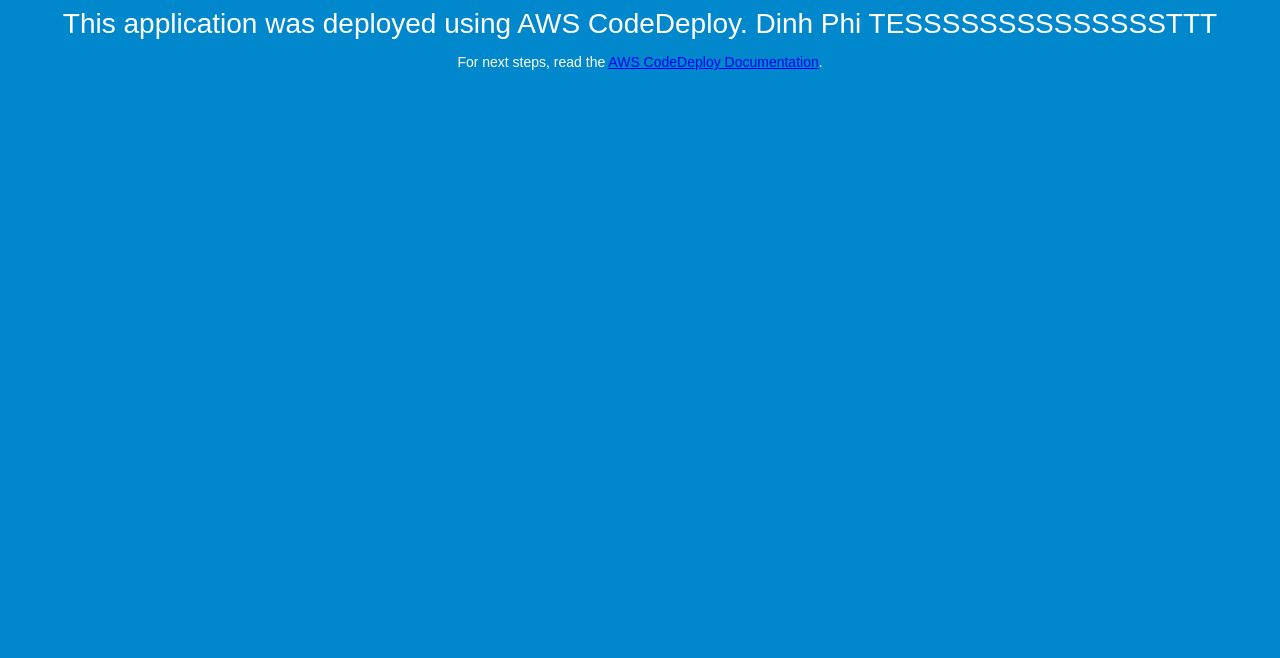
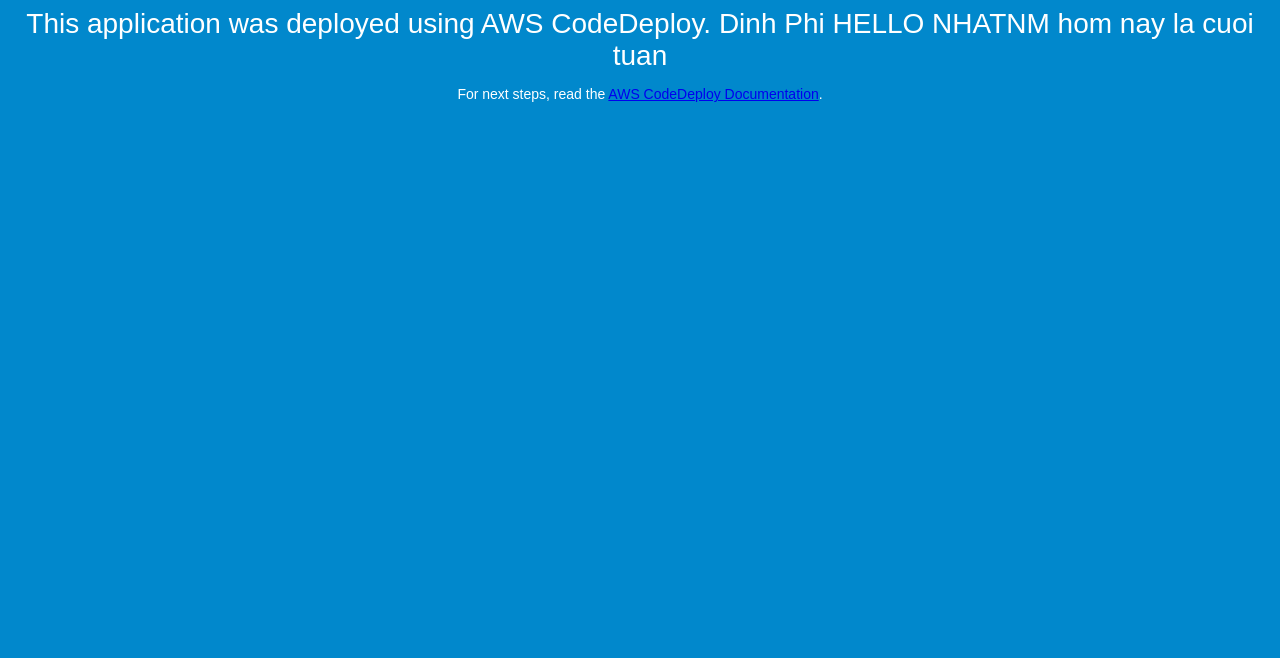
Before and after one commit to dinhphi/my-demo-repo, a plain HTML site: page index.html in a window 1280 px wide. Shown: the part 142-800 px from the top of the page. Drawn offline with Linux system fonts and the light colour scheme.

Commit message:
update newest

```diff
--- a/index.html
+++ b/index.html
@@ -27,7 +27,7 @@
 <body>
   <div align="center">
     <h1>Congratulations</h1>
-    <h2>This application was deployed using AWS CodeDeploy. Dinh Phi TESSSSSSSSSSSSSSTTT</h2>
+    <h2>This application was deployed using AWS CodeDeploy. Dinh Phi HELLO NHATNM hom nay la cuoi tuan</h2>
     <p>For next steps, read the <a href="http://aws.amazon.com/documentation/codedeploy">AWS CodeDeploy Documentation</a>.</p>
   </div>
 </body>
```
